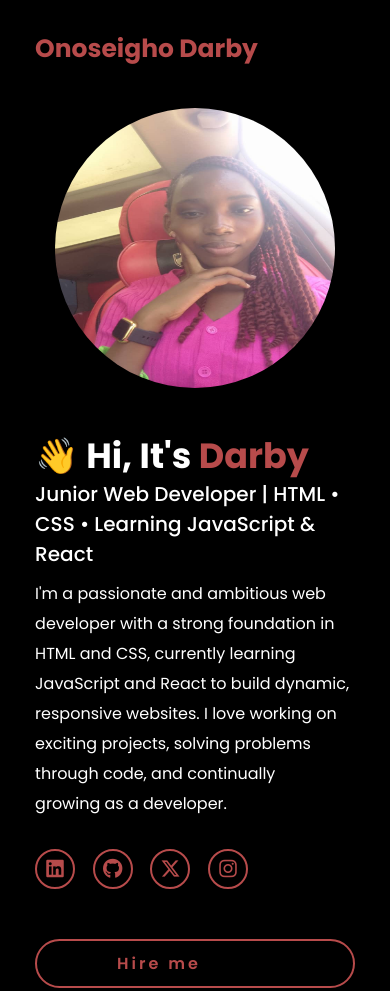
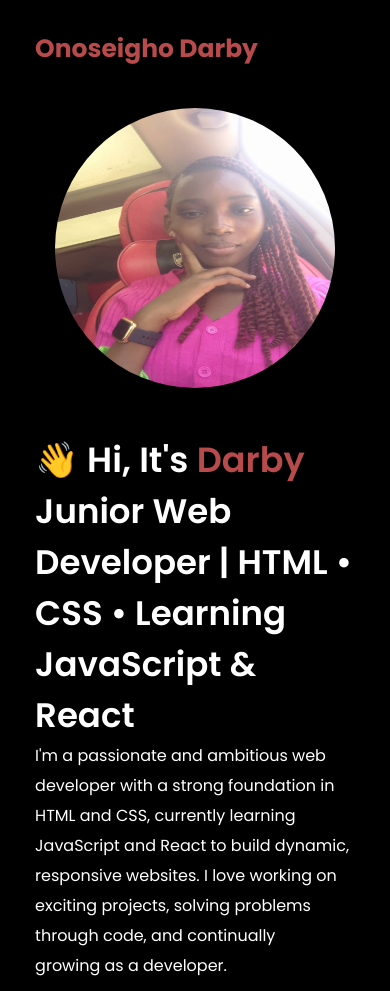
Before and after one commit to darbyonos/onosdarby-portfolio, a plain HTML site: page index.html in a window 390 px wide. Shown: the top 991 px of the page. Drawn offline with Linux system fonts and the light colour scheme.

Commit message:
Update index.css

```diff
--- a/index.css
+++ b/index.css
@@ -106,8 +106,8 @@ section{
     background-color: black;
 }
 
-.home-content h1{
-    font-size: 6rem;
+.home.home-content h1{
+    font-size: 5rem;
     font-weight: 700;
     line-height: 1.3;
 }
@@ -116,8 +116,8 @@ span{
     color:rgb(183,75,75);
 }
 
-.home-content h6{
-    font-size: 2rem;
+.home.home-content h6{
+    font-size: 3rem;
     margin-bottom: 1rem;
     font-weight: 500;
 }
@@ -192,7 +192,7 @@ span{
 .web-text{
     font-size:34px;
     font-weight: 600;
-    min-width: 280px;
+    min-width: 292px;
 }
 
 @media (max-width: 1000px){
@@ -312,14 +312,13 @@ h2 span{
     .text-description{
         padding:0px;
     }
-    .home-content h1{
+    .home.home-content h1{
     font-size: 3.5rem;
     font-weight: 700;
     line-height: 1.3;
     }
-
-.home-content h6{
-    font-size: 2rem;
+.hom.home-content h6{
+    font-size: 3rem;
     margin-bottom: 1rem;
     font-weight: 500;
 }
```
